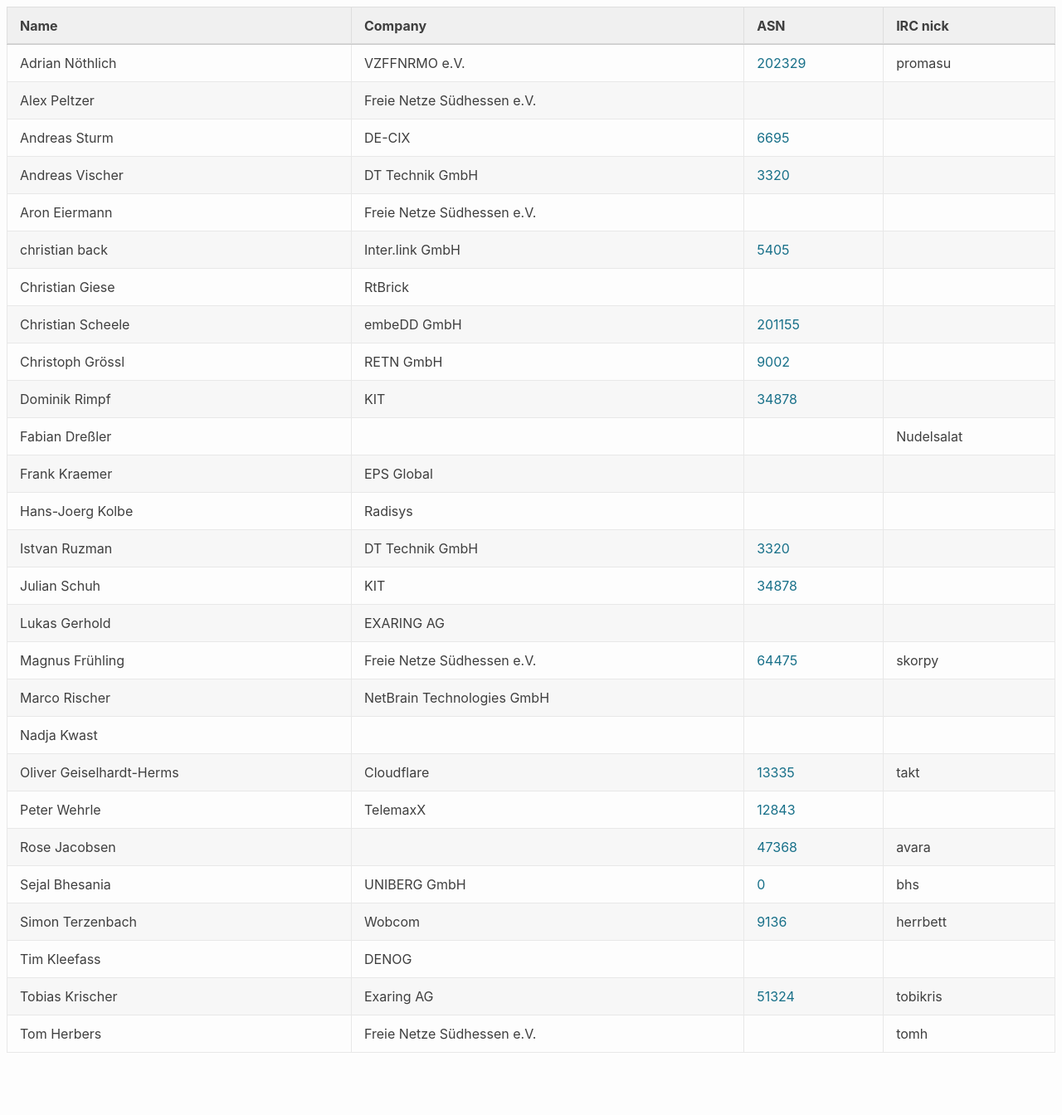
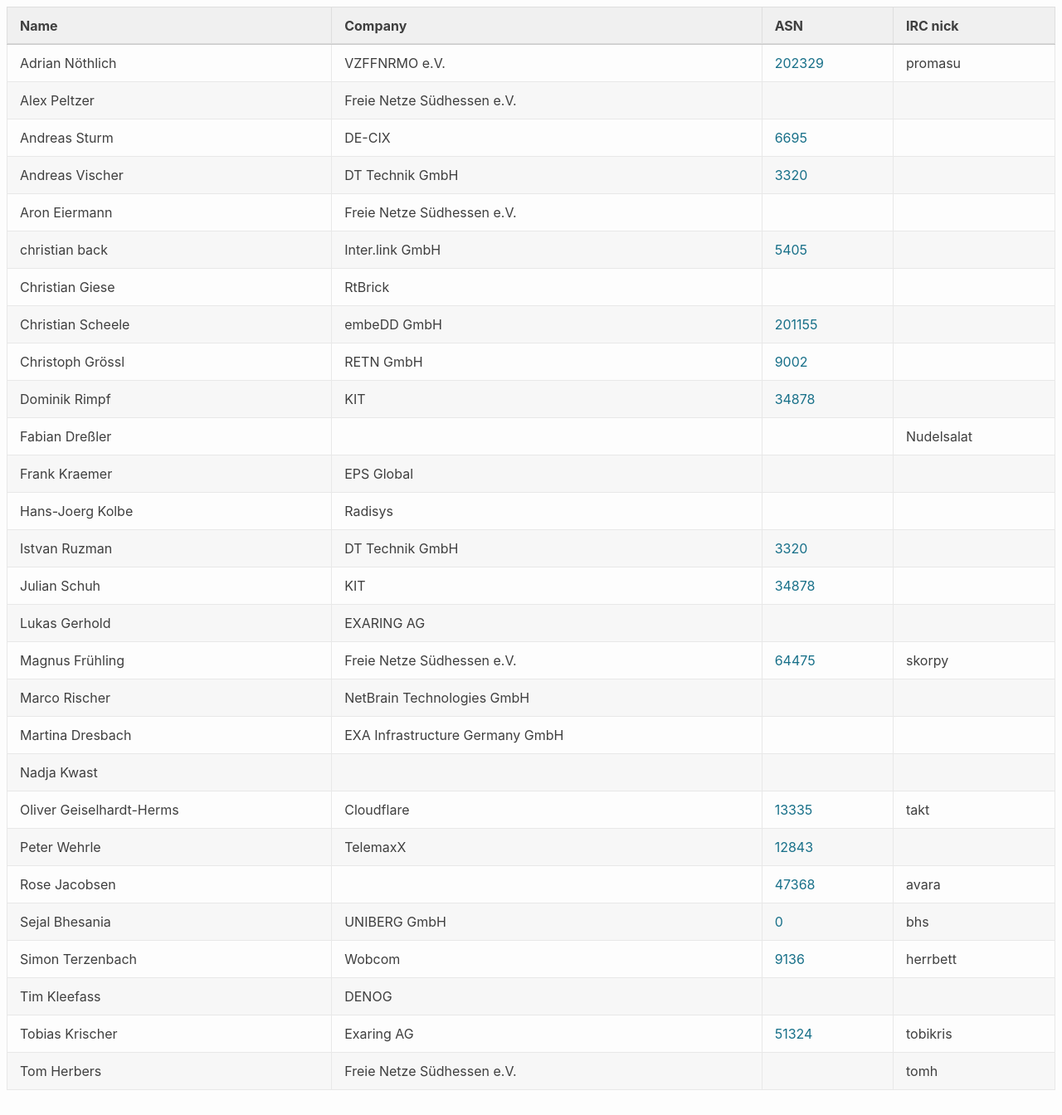
Before and after one commit to denog/pretix-attendeelist, a Jekyll site: the page built from meetup2023_04/index.markdown, in a window 1280 px wide and 1344 px high. Shown: the whole window at 83% size. Built offline with Jekyll 4.4.1, drawn with Linux system fonts in a browser that asks for light colours.

Commit message:
Latest data: Fri Jun  9 16:47:56 UTC 2023

```diff
--- a/_data/attendees_denog_meetup_2023_04.json
+++ b/_data/attendees_denog_meetup_2023_04.json
@@ -108,6 +108,12 @@
     "asn": null
   },
   {
+    "name": "Martina Dresbach",
+    "company": "EXA Infrastructure Germany GmbH",
+    "irc": null,
+    "asn": null
+  },
+  {
     "name": "Nadja Kwast",
     "company": null,
     "irc": null,
```
